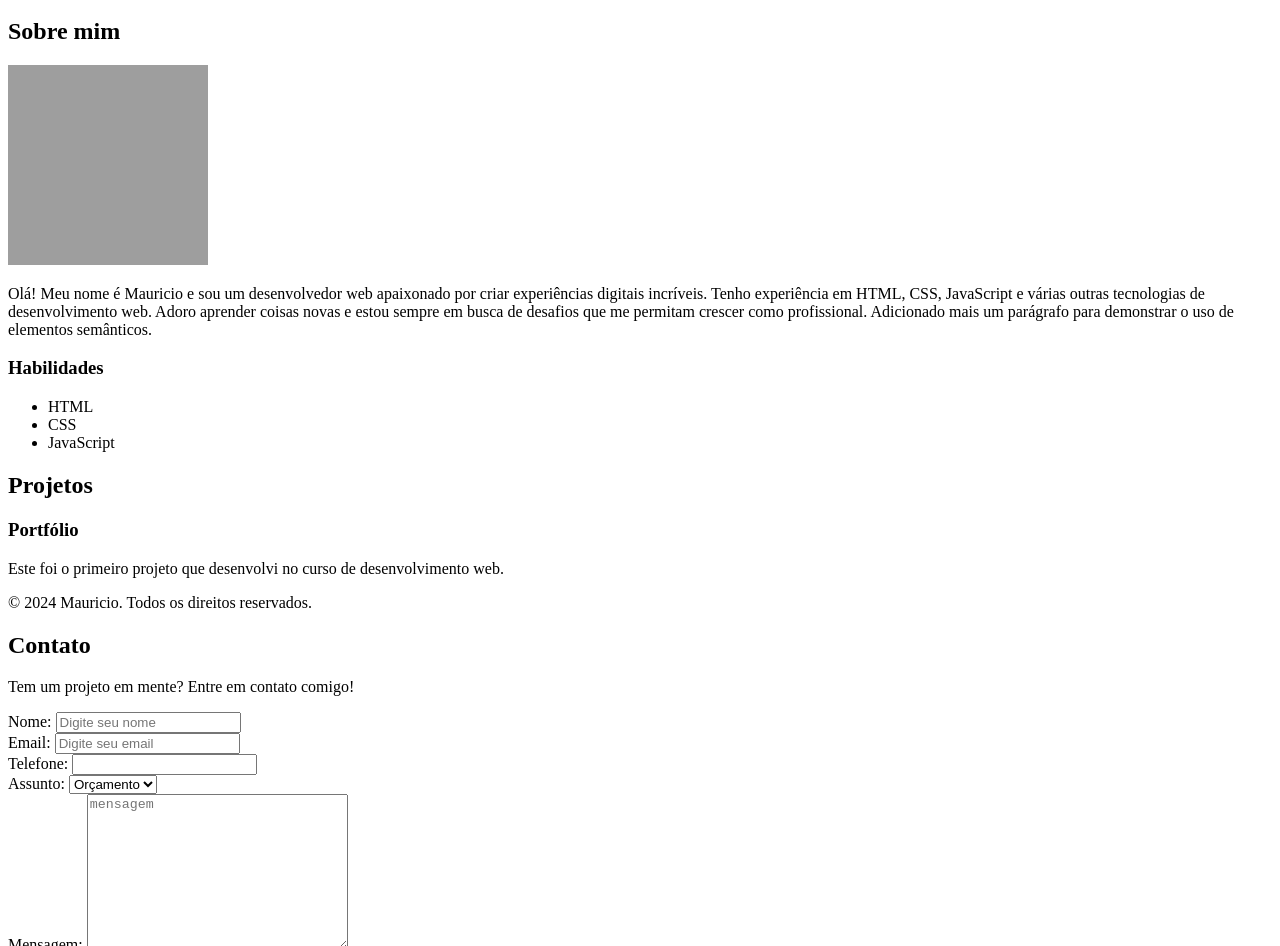
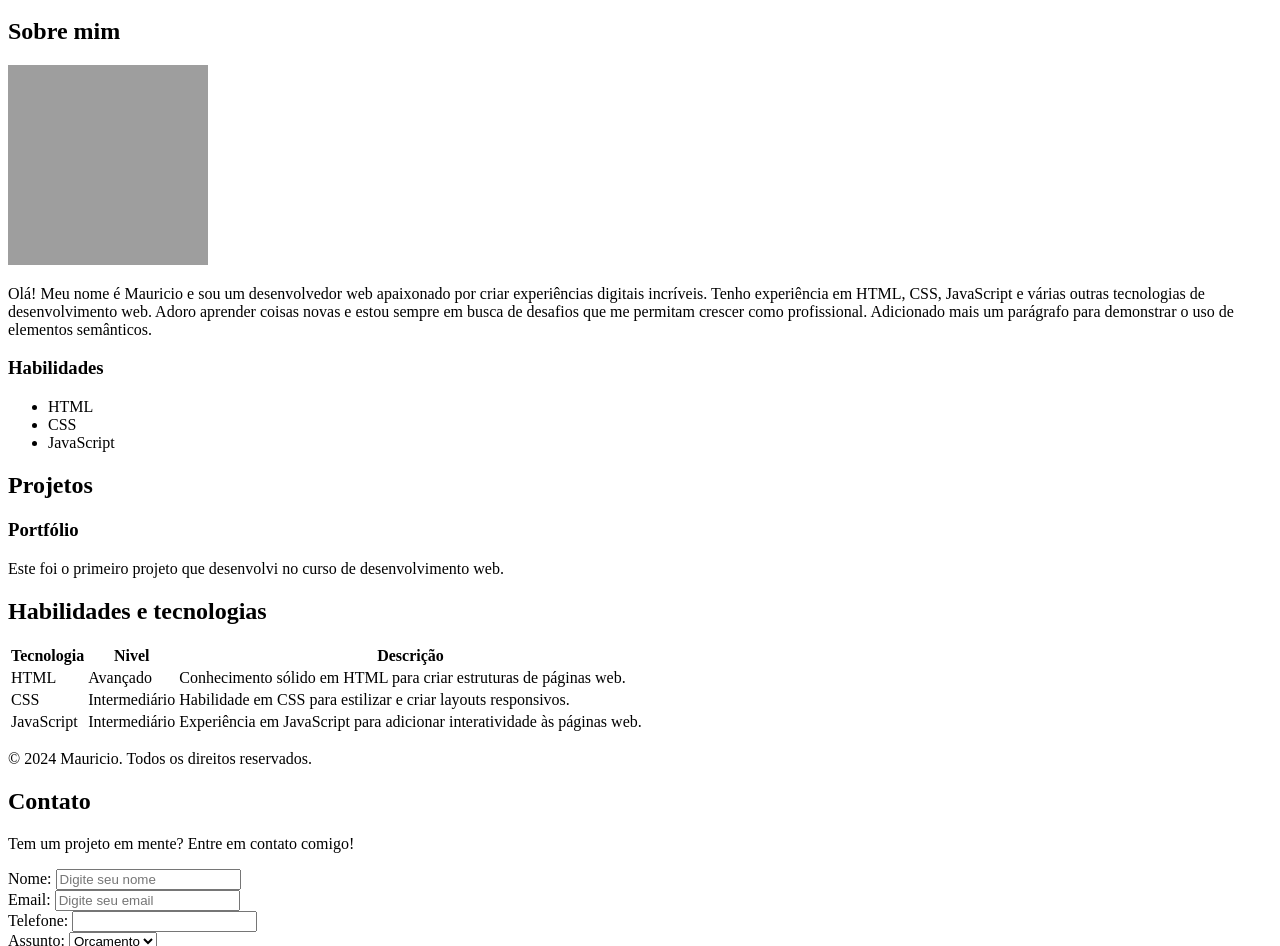
Before and after one commit to mauriciodevjunior/site, a plain HTML site: page index.html in a window 1280 px wide. Shown: the part 154-1100 px from the top of the page. Drawn offline with Linux system fonts and the light colour scheme; grey boxes are pictures that could not be loaded.

Commit message:
adição de tabela

```diff
--- a/index.html
+++ b/index.html
@@ -60,6 +60,48 @@
 
     </section>
 
+
+    <section id="habilidades">
+
+        <h2>Habilidades e tecnologias</h2>
+
+        <table>
+            <thead>
+                <tr>
+                    <th>Tecnologia</th>
+                    <th>Nivel</th>
+                    <th>Descrição</th>
+                </tr>
+            </thead>
+
+            <tbady>
+                <tr>
+                    <td>HTML</td>
+                    <td>Avançado</td>
+                    <td>Conhecimento sólido em HTML para criar estruturas de páginas web.</td>
+                </tr>
+
+                <tr>
+                    <td>CSS</td>
+                    <td>Intermediário</td>
+                    <td>Habilidade em CSS para estilizar e criar layouts responsivos.</td>
+                </tr>
+
+                <tr>
+                    <td>JavaScript</td>
+                    <td>Intermediário</td>
+                    <td>Experiência em JavaScript para adicionar interatividade às páginas web.</td>
+                </tr>
+            </tbady>
+
+        </table>
+
+
+
+    </section>
+
+
+
     <footer>
         <p>&copy; 2024 Mauricio. Todos os direitos reservados.</p>
 
```
